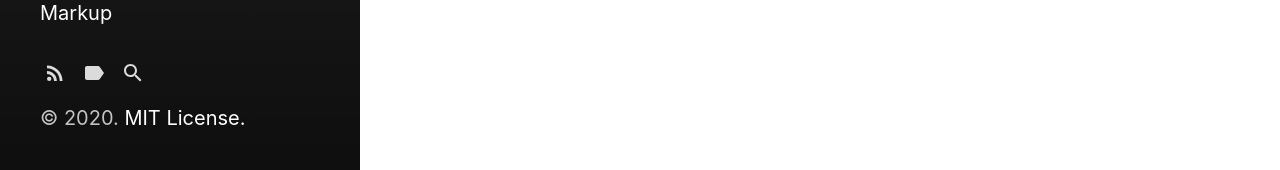
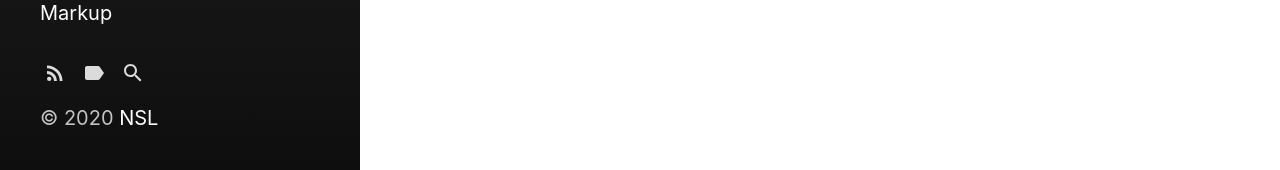
Before and after one commit to nusiloot/nerrorsec.github.io, a Jekyll site: the page built from index.html, in a window 1280 px wide. Shown: the part 727-897 px from the top of the page. Built offline with Jekyll 4.4.1, drawn with Linux system fonts in a browser that asks for light colours; the list of posts is cut into pages by our own code.

Commit message:
Update copyright.html

```diff
--- a/_includes/copyright.html
+++ b/_includes/copyright.html
@@ -1,4 +1,4 @@
 <p>
-  &copy; {{ site.time | date: '%Y' }}.
-  <a href="{{ "/LICENSE.md" | relative_url }}">MIT License.</a>
+  &copy; {{ site.time | date: '%Y' }}
+  <a href="#">NSL</a>
 </p>
```
